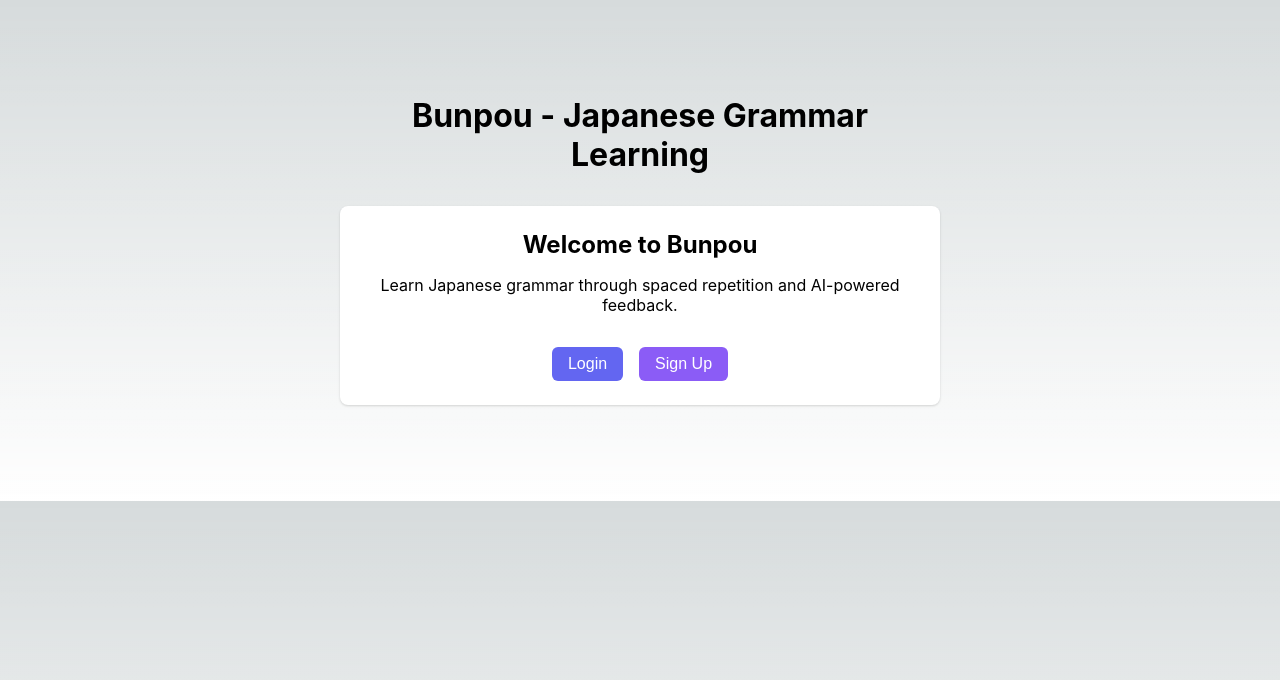
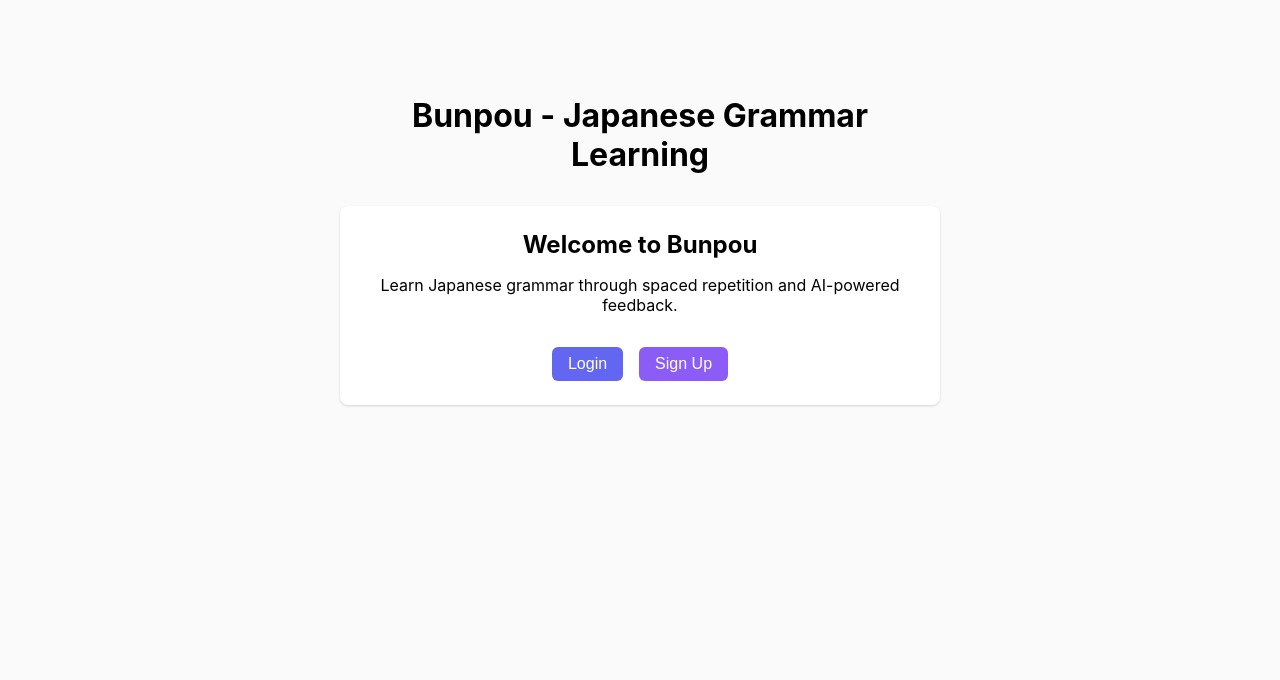
Before and after one commit to leoupenn/bunpou, a Next.js app: page / in a window 1280 px wide. Shown: the top 680 px of the page. Built offline with nearby package versions, Linux system fonts and the light colour scheme; no server answers.

Commit message:
Change background to single off-white color
- Remove gradient background from body
- Set uniform off-white background (#fafafa) across html and body
- Eliminate visual breaks and div separations
- Ensure consistent background throughout the app

```diff
--- a/app/globals.css
+++ b/app/globals.css
@@ -2,6 +2,11 @@
   box-sizing: border-box;
   padding: 0;
   margin: 0;
+}
+
+html {
+  background: #fafafa;
+  min-height: 100%;
 }
 
 html,
@@ -11,16 +16,13 @@
   font-family: -apple-system, BlinkMacSystemFont, 'Segoe UI', 'Roboto', 'Oxygen',
     'Ubuntu', 'Cantarell', 'Fira Sans', 'Droid Sans', 'Helvetica Neue',
     sans-serif;
+  background: #fafafa;
 }
 
 body {
   color: rgb(var(--foreground-rgb));
-  background: linear-gradient(
-      to bottom,
-      transparent,
-      rgb(var(--background-end-rgb))
-    )
-    rgb(var(--background-start-rgb));
+  background: #fafafa;
+  min-height: 100vh;
 }
 
 :root {
```
